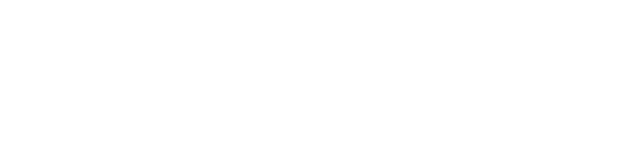
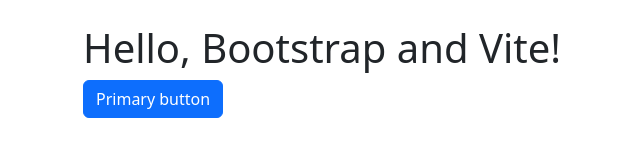
Before and after one commit to davlatsultonov/avtoservice, a website built with Vite: page src/index.html in a window 1280 px wide. Shown: the whole page, without its empty margins (3-643 px from the left). Built offline with nearby package versions, Linux system fonts and the light colour scheme.

Commit message:
add bootstrap

```diff
--- a/package.json
+++ b/package.json
@@ -9,6 +9,10 @@
     "preview": "vite preview"
   },
   "devDependencies": {
+    "sass": "^1.62.1",
     "vite": "^4.3.2"
+  },
+  "dependencies": {
+    "bootstrap": "^5.2.3"
   }
 }
--- a/src/index.html
+++ b/src/index.html
@@ -6,7 +6,10 @@
     <title>App name</title>
   </head>
   <body>
-
-    <script type="module" src="main.js"></script>
+    <div class="container py-4 px-3 mx-auto">
+      <h1>Hello, Bootstrap and Vite!</h1>
+      <button class="btn btn-primary">Primary button</button>
+    </div>
+    <script type="module" src="./js/main.js"></script>
   </body>
 </html>
--- /dev/null
+++ b/src/js/main.js
@@ -0,0 +1 @@
+import '../scss/style.scss';
--- a/src/main.js
+++ /dev/null
@@ -1 +0,0 @@
-import './css/style.css'
--- /dev/null
+++ b/src/scss/style.scss
@@ -0,0 +1 @@
+@import "bootstrap/scss/bootstrap";
```
Also changed, not shown: src/css/style.css (deleted), 1 other file.
